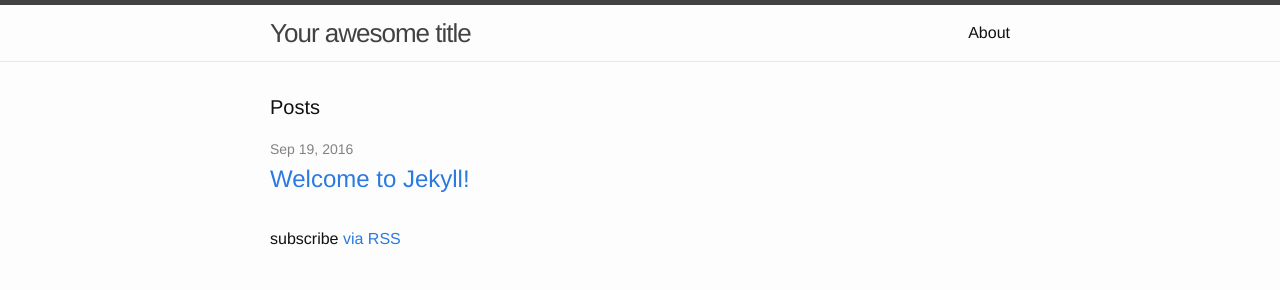
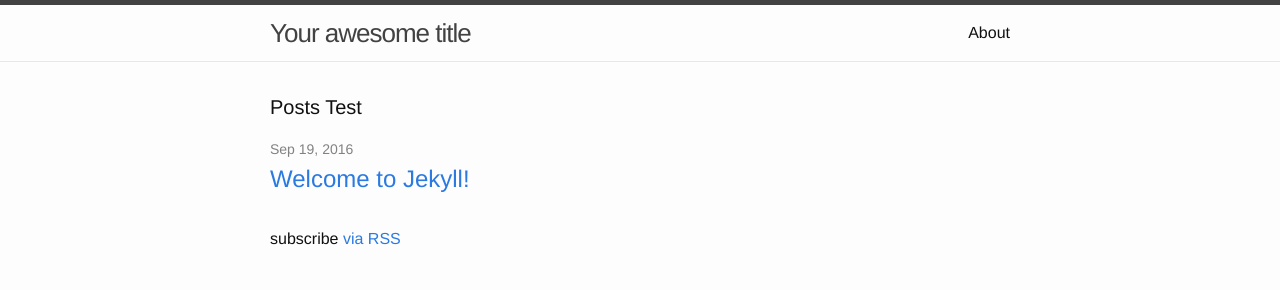
Before and after one commit to saradesouza/saradesouza.github.io, a Jekyll site: the page built from index.html, in a window 1280 px wide. Shown: the top 290 px of the page. Built offline with Jekyll 4.4.1, drawn with Linux system fonts in a browser that asks for light colours.

Commit message:
Edit title

```diff
--- a/index.html
+++ b/index.html
@@ -4,7 +4,7 @@
 
 <div class="home">
 
-  <h1 class="page-heading">Posts</h1>
+  <h1 class="page-heading">Posts Test</h1>
 
   <ul class="post-list">
     {% for post in site.posts %}
```
